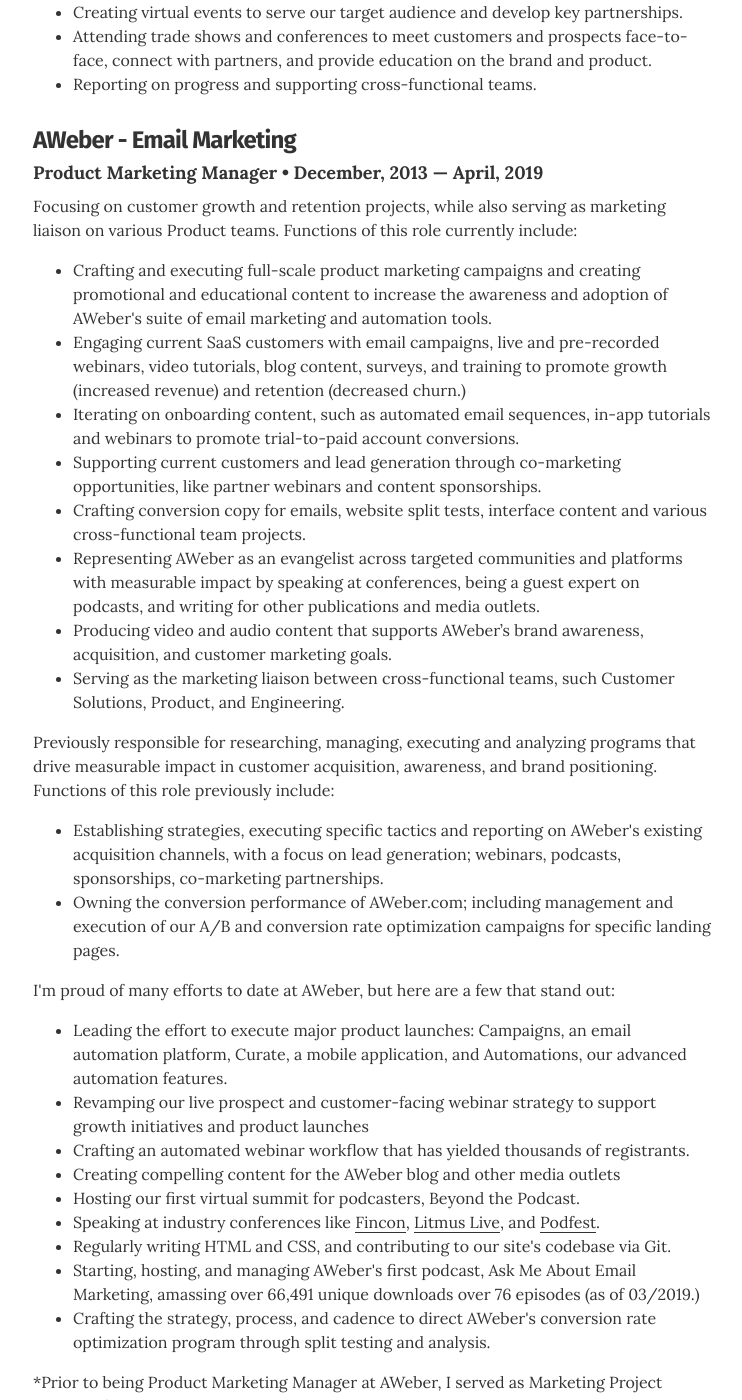
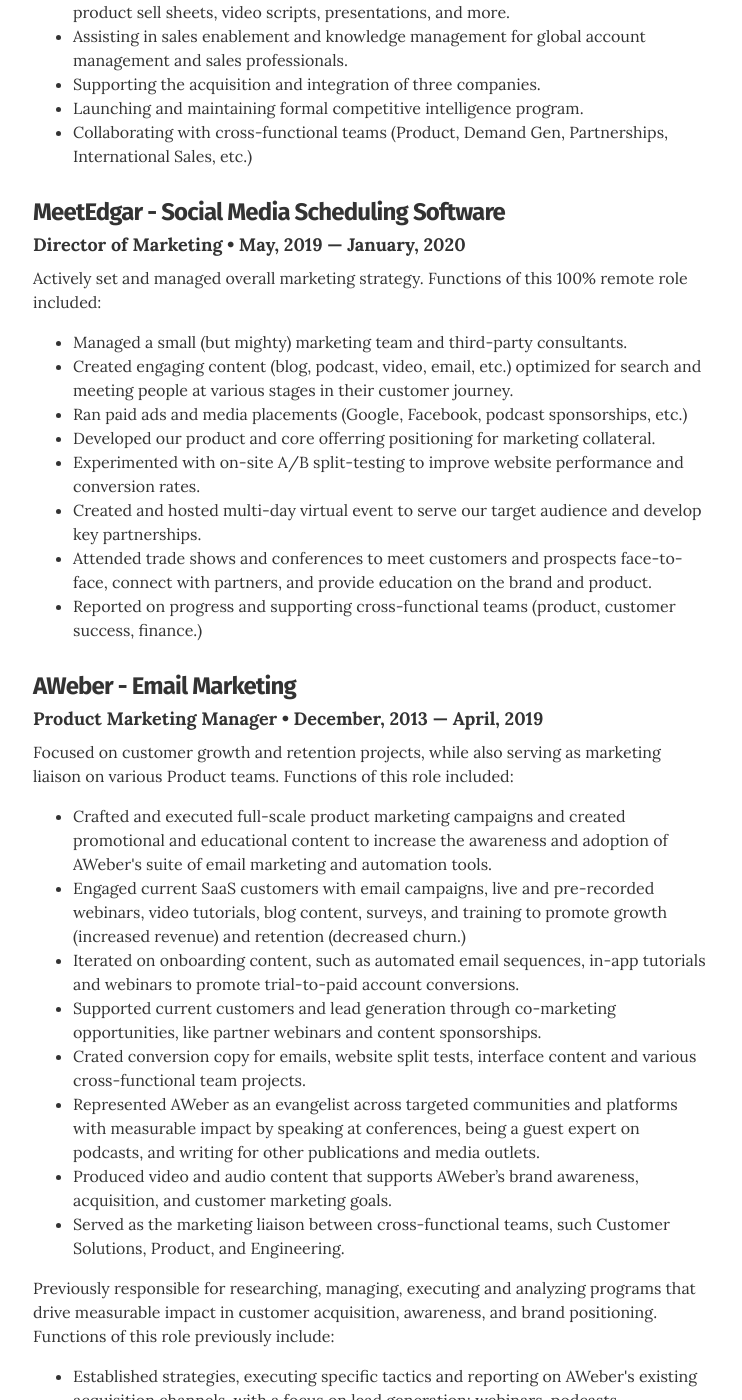
Before and after one commit to tnrt/tnrt-resume, a Jekyll site: the page built from index.html, in a window 1280 px wide and 1400 px high, scrolled down 948 px. Shown: the whole window, without its empty margins (267-1009 px from the left). Built offline with Jekyll 4.4.1, drawn with Linux system fonts in a browser that asks for light colours; some of the changed text lies outside the part shown.

Commit message:
Update resume.html
Adds updates to content.

```diff
--- a/_layouts/resume.html
+++ b/_layouts/resume.html
@@ -27,7 +27,7 @@
         </div>
 
         <div class="executive-summary">
-          <p>I am a customer-obsessed, data-driven, full-stack marketer with an innate desire to create remarkable experiences and build lasting brands that matter. Also, a purveyor of buzz words and lengthy sentences.</p>
+          <p>I am a customer-obsessed, data-driven, full-stack product marketer with an innate desire to create remarkable experiences and build lasting brands that matter. Also, a purveyor of buzz words and lengthy sentences.</p>
         </div>
 
         {% if site.resume_looking_for_work == 'yes' %}
@@ -47,53 +47,70 @@
         </header>
 
         <!-- Duplicate these resume-item elements and edit accordingly for each job you want to add here -->
+        <div class="resume-item">
+          <h3 class="resume-item-title">Phenom - Enterprise Talent Acquisition Software</h3>
+          <h4 class="resume-item-details">Sr. Product Marketing Manager &bull; January, 2020 &mdash; Present</h4>
+          <p class="resume-item-copy">Currently leading product marketing for a global HR tech company. Functions of this role currently include:</p>
+          <ul class="resume-item-list">
+            <li> Managing the strategy and activities for our three-person Product Marketing team (part of a larger 20+ person marketing team.)</li>
+            <li> Developing the positioning framework, messaging, and go-to market strategy for new products and packaging.</li>
+            <li> Hosting webinars, product demos, live streams, podcast episodes, and interactive release notes sessions.</li>
+            <li> Writing/designing blog content, press releases, website copy, webinar abstracts, product sell sheets, video scripts, presentations, and more.</li>
+            <li> Assisting in sales enablement and knowledge management for global account management and sales professionals.</li>
+            <li> Supporting the acquisition and integration of three companies.</li>
+            <li> Launching and maintaining formal competitive intelligence program.</li>
+            <li> Collaborating with cross-functional teams (Product, Demand Gen, Partnerships, International Sales, etc.)</li>
+          </ul>
+
+        </div><!-- end of resume-item -->
+        <!-- Duplicate these resume-item elements and edit accordingly for each job you want to add here -->
                 <div class="resume-item">
           <h3 class="resume-item-title">MeetEdgar - Social Media Scheduling Software</h3>
-          <h4 class="resume-item-details">Director of Marketing &bull; May, 2019 &mdash; Present</h4>
-          <p class="resume-item-copy">Actively setting and managing overall marketing strategy: Functions of this role currently include:</p>
+          <h4 class="resume-item-details">Director of Marketing &bull; May, 2019 &mdash; January, 2020</h4>
+          <p class="resume-item-copy">Actively set and managed overall marketing strategy. Functions of this 100% remote role included:</p>
           <ul class="resume-item-list">
-            <li> Creating engaging content, optimized for search and meeting people at various stages in their customer journey.</li>
-            <li> Running paid ads and media placements (Google, Facebook, podcast sponsorships, etc.)</li>
-            <li> Developing our product and core offerring positioning for marketing collateral.</li>
-            <li> Experimenting with on-site A/B split-testing to improve website performance and conversion rates.</li>
-            <li> Creating virtual events to serve our target audience and develop key partnerships.</li>
-            <li> Attending trade shows and conferences to meet customers and prospects face-to-face, connect with partners, and provide education on the brand and product.</li>
-            <li> Reporting on progress and supporting cross-functional teams.</li>
-            </ul>
+            <li> Managed a small (but mighty) marketing team and third-party consultants.</li>
+            <li> Created engaging content (blog, podcast, video, email, etc.) optimized for search and meeting people at various stages in their customer journey.</li>
+            <li> Ran paid ads and media placements (Google, Facebook, podcast sponsorships, etc.)</li>
+            <li> Developed our product and core offerring positioning for marketing collateral.</li>
+            <li> Experimented with on-site A/B split-testing to improve website performance and conversion rates.</li>
+            <li> Created and hosted multi-day virtual event to serve our target audience and develop key partnerships.</li>
+            <li> Attended trade shows and conferences to meet customers and prospects face-to-face, connect with partners, and provide education on the brand and product.</li>
+            <li> Reported on progress and supporting cross-functional teams (product, customer success, finance.)</li>
+          </ul>
 
         </div><!-- end of resume-item -->
-
 
         <div class="resume-item">
           <h3 class="resume-item-title">AWeber - Email Marketing</h3>
           <h4 class="resume-item-details">Product Marketing Manager &bull; December, 2013 &mdash; April, 2019</h4>
-          <p class="resume-item-copy">Focusing on customer growth and retention projects, while also serving as marketing liaison on various Product teams. Functions of this role currently include:</p>
+          <p class="resume-item-copy">Focused on customer growth and retention projects, while also serving as marketing liaison on various Product teams. Functions of this role included:</p>
           <ul class="resume-item-list">
-            <li>Crafting and executing full-scale product marketing campaigns and creating promotional and educational content to increase the awareness and adoption of AWeber's suite of email marketing and automation tools.</li>
-            <li>Engaging current SaaS customers with email campaigns, live and pre-recorded webinars, video tutorials, blog content, surveys, and training to promote growth (increased revenue) and retention (decreased churn.)</li>
-            <li>Iterating on onboarding content, such as automated email sequences, in-app tutorials and webinars to promote trial-to-paid account conversions.</li>
-            <li>Supporting current customers and lead generation through co-marketing opportunities, like partner webinars and content sponsorships.</li>
-            <li>Crafting conversion copy for emails, website split tests, interface content and various cross-functional team projects.</li>
-            <li>Representing AWeber as an evangelist across targeted communities and platforms with measurable impact by speaking at conferences, being a guest expert on podcasts, and writing for other publications and media outlets.</li>
-            <li>Producing video and audio content that supports AWeber’s brand awareness, acquisition, and customer marketing goals.</li>
-            <li>Serving as the marketing liaison between cross-functional teams, such Customer Solutions, Product, and Engineering.</li>
+            <li>Crafted and executed full-scale product marketing campaigns and created promotional and educational content to increase the awareness and adoption of AWeber's suite of email marketing and automation tools.</li>
+            <li>Engaged current SaaS customers with email campaigns, live and pre-recorded webinars, video tutorials, blog content, surveys, and training to promote growth (increased revenue) and retention (decreased churn.)</li>
+            <li>Iterated on onboarding content, such as automated email sequences, in-app tutorials and webinars to promote trial-to-paid account conversions.</li>
+            <li>Supported current customers and lead generation through co-marketing opportunities, like partner webinars and content sponsorships.</li>
+            <li>Crated conversion copy for emails, website split tests, interface content and various cross-functional team projects.</li>
+            <li>Represented AWeber as an evangelist across targeted communities and platforms with measurable impact by speaking at conferences, being a guest expert on podcasts, and writing for other publications and media outlets.</li>
+            <li>Produced video and audio content that supports AWeber’s brand awareness, acquisition, and customer marketing goals.</li>
+            <li>Served as the marketing liaison between cross-functional teams, such Customer Solutions, Product, and Engineering.</li>
           </ul>
           <p class="resume-item-copy">Previously responsible for researching, managing, executing and analyzing programs that drive measurable impact in customer acquisition, awareness, and brand positioning. Functions of this role previously include:</p>
           <ul class="resume-item-list">
-            <li>Establishing strategies, executing specific tactics and reporting on AWeber's existing acquisition channels, with a focus on lead generation; webinars, podcasts, sponsorships, co-marketing partnerships.</li>
-            <li>Owning the conversion performance of AWeber.com; including management and execution of our A/B and conversion rate optimization campaigns for specific landing pages.</li>
+            <li>Established strategies, executing specific tactics and reporting on AWeber's existing acquisition channels, with a focus on lead generation; webinars, podcasts, sponsorships, co-marketing partnerships.</li>
+            <li>Owned the conversion performance of AWeber.com; including management and execution of our A/B and conversion rate optimization campaigns for specific landing pages.</li>
           </ul>
-          <p class="resume-item-copy">I'm proud of many efforts to date at AWeber, but here are a few that stand out:</p>
+          <p class="resume-item-copy">I'm proud of many efforts at AWeber, but here are a few that stand out:</p>
           <ul class="resume-item-list">
-            <li>Leading the effort to execute major product launches: Campaigns, an email automation platform, Curate, a mobile application, and Automations, our advanced automation features.</li>
-            <li>Revamping our live prospect and customer-facing webinar strategy to support growth initiatives and product launches</li>
-            <li>Crafting an automated webinar workflow that has yielded thousands of registrants.</li>
-            <li>Creating compelling content for the AWeber blog and other media outlets</li>
-            <li>Hosting our first virtual summit for podcasters, Beyond the Podcast.</li>
-            <li>Speaking at industry conferences like <a href="https://finconexpo.com/">Fincon</a>, <a href="https://litmus.com/conference/2018/boston">Litmus Live</a>, and <a href="https://podfestexpo.com/">Podfest</a>.
-            <li>Regularly writing HTML and CSS, and contributing to our site's codebase via Git.</li>
-            <li>Starting, hosting, and managing AWeber's first podcast, Ask Me About Email Marketing, amassing over 66,491 unique downloads over 76 episodes (as of 03/2019.)</li>
-            <li>Crafting the strategy, process, and cadence to direct AWeber's conversion rate optimization program through split testing and analysis.</li>
+            <li>Lead the effort to execute major product launches: Campaigns, an email automation platform, Curate, a mobile application, and Automations, our advanced automation features.</li>
+            <li>Revamped our live prospect and customer-facing webinar strategy to support growth initiatives and product launches</li>
+            <li>Crafted an automated webinar workflow that has yielded thousands of registrants.</li>
+            <li>Created compelling content for the AWeber blog and other media outlets</li>
+            <li>Hosted our first virtual summit for podcasters, Beyond the Podcast.</li>
+            <li>Spoke at industry conferences like <a href="https://finconexpo.com/">Fincon</a>, <a href="https://litmus.com/conference/2018/boston">Litmus Live</a>, and <a href="https://podfestexpo.com/">Podfest</a>.
+            <li>Regularly wrote HTML and CSS, and contributed to our site's codebase via Git.</li>
+            <li>Started, hosted, and managed AWeber's first podcast, Ask Me About Email Marketing, amassing over 66,491 unique downloads over 76 episodes (as of 03/2019.)</li>
+            <li>Crafted the strategy, process, and cadence to direct AWeber's conversion rate optimization program through split testing and analysis.</li>
           </ul>
           <p class="resume-item-copy">*Prior to being Product Marketing Manager at AWeber, I served as Marketing Project Manager from December 2013 to January 2016.</p>
 
@@ -103,8 +120,8 @@
         <!-- another resume item -->
         <div class="resume-item">
           <h3 class="resume-item-title">Rosemont College - Communications Department</h3>
-          <h4 class="resume-item-details">Adjunct Instructor &bull; September, 2016 &mdash; Present</h4>
-          <p class="resume-item-copy">As an Adjunct Instructor at Rosemont College in Rosemont, PA, I teach a 3-credit Communications course, Publication Design. This course is an overview in print and digital publication design and includes hands-on training with the Adobe Creative Suite (Photoshop, Illustrator, InDesign.) This course is taught on Monday evenings and does not conflict with normal business hours.</p>
+          <h4 class="resume-item-details">Adjunct Instructor &bull; September, 2016 &mdash; Fall, 2018</h4>
+          <p class="resume-item-copy">As an Adjunct Instructor at Rosemont College in Rosemont, PA, I taught a 3-credit Communications course, Publication Design. This course was an overview in print and digital publication design and included hands-on training with the Adobe Creative Suite (Photoshop, Illustrator, InDesign.) This course was taught on Monday evenings and did not conflict with normal business hours.</p>
 
         </div><!-- end of resume-item -->
 
@@ -180,12 +197,12 @@
 
         <div class="resume-item">
           <h4 class="resume-item-details">Web Development, Design, and Content Management</h4>
-          <p class="resume-item-copy">In an effort to be a full-stack marketer, pursued an education in web development, design, and content management. Well-versed in HTML, CSS, and Javascript. Developed static and custom-themed Wordpress sites for myself and clients. Proficient with Adobe Creative Suite (Photoshop, InDesign, Illustrator, and Audition.) Designed and published physical content across various mediums, such as invitations, posters, and a hardcover book.</p>
+          <p class="resume-item-copy">In an effort to be a full-stack marketer, pursued an education in web development, design, and content management. Well-versed in HTML, CSS, and (some) Javascript. Developed static and custom-themed Wordpress sites for myself and clients. Proficient with Adobe Creative Suite (Photoshop, InDesign, Illustrator, and Audition.) Designed and published physical content across various mediums, such as invitations, posters, and a hardcover book.</p>
         </div>
 
         <div class="resume-item">
           <h4 class="resume-item-details">Marketing Tech and Analytics</h4>
-          <p class="resume-item-copy">Well-versed in Google Analytics, KissMetrics, ad tracking pixels,  marketing automation and tag management software. Experienced in SEO and Facebook advertising, particularly developing retargeting acquisition funnels</p>
+          <p class="resume-item-copy">Well-versed in Google Analytics, KissMetrics, ad tracking pixels, marketing automation and tag management software. Experienced in SEO and Facebook advertising, particularly developing retargeting acquisition funnels</p>
         </div>
 
         <div class="resume-item">
@@ -195,7 +212,7 @@
 
         <div class="resume-item">
           <h4 class="resume-item-details">Leadership and Productivity</h4>
-          <p class="resume-item-copy">Exceptionally high interest in organizational leadership, time management, and productivity. Obsessively consume countless books, attended seminars and workshops. I explore leadership and productivity in my personal email newsletter, <a href="https://reallyshortemails.com">Really Short Emails</a> (yes, they're really short.)</p>
+          <p class="resume-item-copy">Exceptionally high interest in organizational leadership, time management, and productivity. Obsessively consume countless books, attended seminars and workshops.</p>
         </div>
 
       </section>
@@ -236,25 +253,25 @@
 
         <div class="resume-item">
           <h3 class="resume-item-title">Scrum Alliance</h3>
-          <h4 class="resume-item-details">Certified ScrumMaster &bull; October 2014 &mdash; Present</h4>
+          <h4 class="resume-item-details">Certified ScrumMaster &bull; October 2014</h4>
           <p class="resume-item-copy">As a certified ScrumMaster, I'm equipped to help teams succeed using Scrum, a popular framework within the Agile project management methodology.</p>
         </div>
 
         <div class="resume-item">
           <h3 class="resume-item-title">Digital Marketer</h3>
-          <h4 class="resume-item-details">Certified Customer Acquisition Specialist &bull; March 2016 &mdash; Present</h4>
+          <h4 class="resume-item-details">Certified Customer Acquisition Specialist &bull; March 2016</h4>
           <p class="resume-item-copy">Certification description: Certified Customer Acquisition Specialists are uniquely qualified to help brands and businesses leverage paid traffic channels such Google, Facebook and other demand-gen platforms to grow their customer base without breaking the bank.</p>
         </div>
 
          <div class="resume-item">
           <h3 class="resume-item-title">Digital Marketer</h3>
-          <h4 class="resume-item-details">Certified Customer Value Optimization Specialist &bull; April 2016 &mdash; Present</h4>
+          <h4 class="resume-item-details">Certified Customer Value Optimization Specialist &bull; April 2016</h4>
           <p class="resume-item-copy">Certification description: Certified Customer Value Optimization Specialists are uniquely qualified to help businesses architect a “conversion funnel” that reduces initial customer acquisition costs, while simultaneously increasing both immediate and lifetime customer values.</p>
         </div>
 
         <div class="resume-item">
           <h3 class="resume-item-title">Digital Marketer</h3>
-          <h4 class="resume-item-details">Certified Content Marketing Specialist &bull; April 2016 &mdash; Present</h4>
+          <h4 class="resume-item-details">Certified Content Marketing Specialist &bull; April 2016</h4>
           <p class="resume-item-copy">Certification description: Certified Content Marketing Specialists are uniquely qualified to help brands convert content at each level of the funnel into organic traffic and sales.</p>
         </div>
 
```
